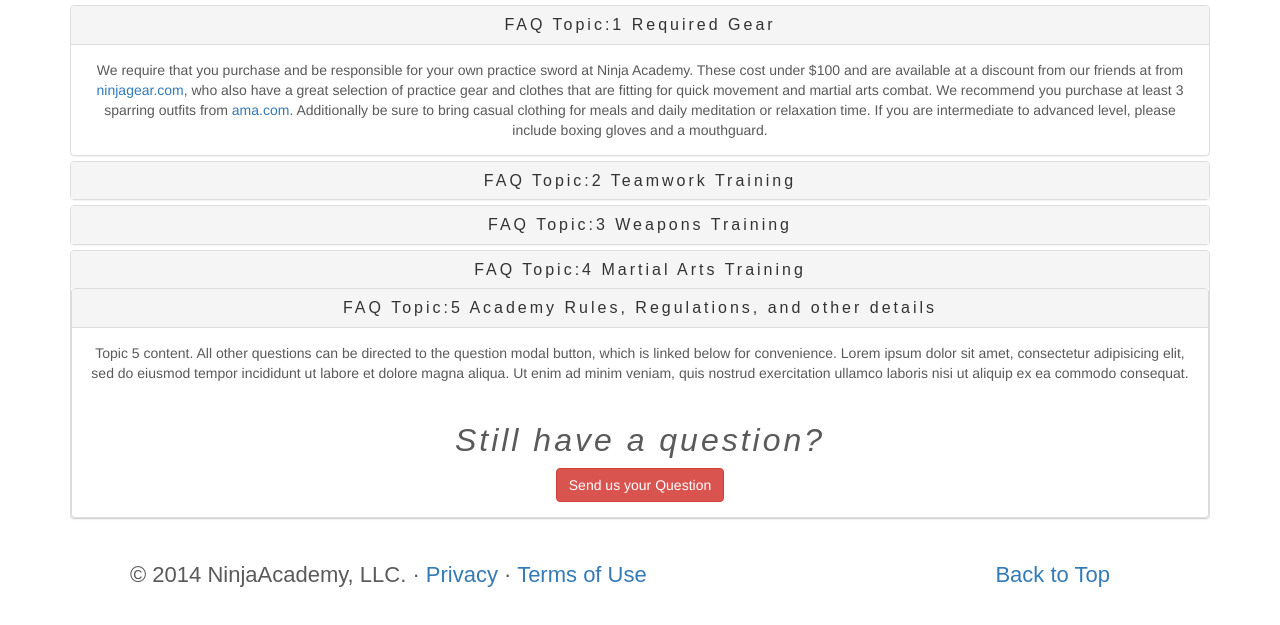
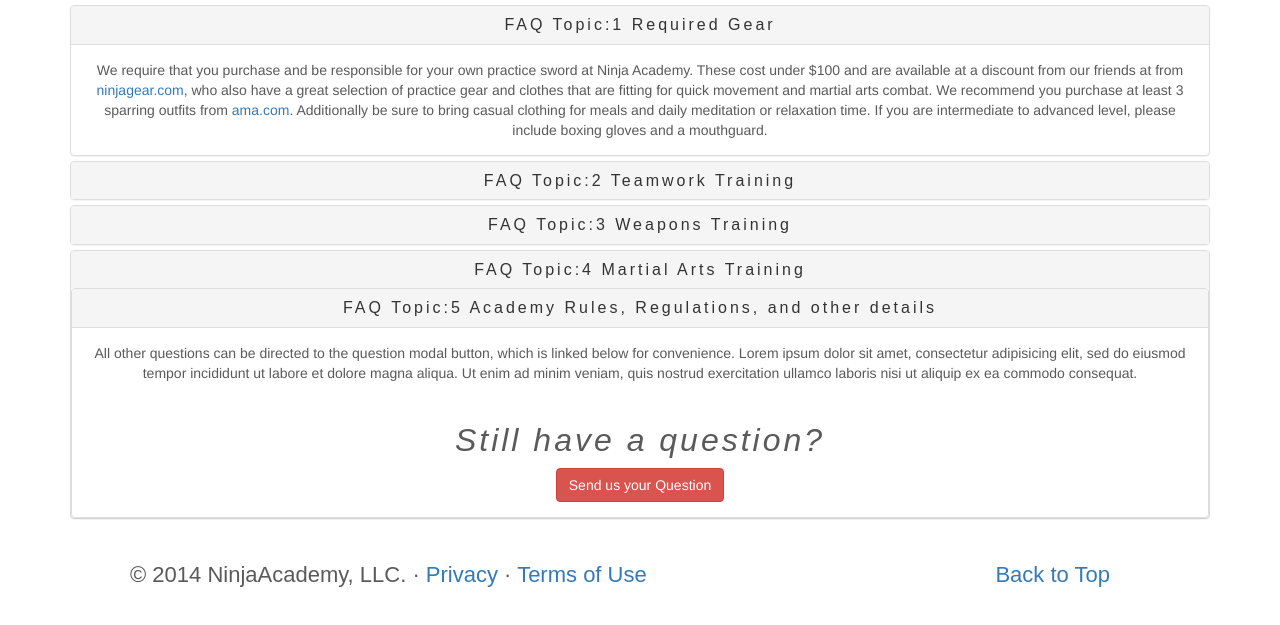
Before and after one commit to Yogibuff/Ninja-Academy, a plain HTML site: page faq.html in a window 1280 px wide. Shown: the part 609-1234 px from the top of the page. Drawn offline with nearby package versions, Linux system fonts and the light colour scheme; a web font is replaced by a local one.

Commit message:
finished type for faq, just working on the js

```diff
--- a/faq.html
+++ b/faq.html
@@ -113,7 +113,7 @@
                 </h4>
               </div>
               <div id="collapse5" class="panel-collapse collapse in"> <!-- remove 'in' to collapse on page load -->
-                <div class="panel-body">Topic 5 content. All other questions can be directed to the question modal button, which is linked below for convenience. Lorem ipsum dolor sit amet, consectetur adipisicing elit, sed do eiusmod tempor incididunt ut labore et dolore magna aliqua. Ut enim ad minim veniam, quis nostrud exercitation ullamco laboris nisi ut aliquip ex ea commodo consequat.
+                <div class="panel-body">All other questions can be directed to the question modal button, which is linked below for convenience. Lorem ipsum dolor sit amet, consectetur adipisicing elit, sed do eiusmod tempor incididunt ut labore et dolore magna aliqua. Ut enim ad minim veniam, quis nostrud exercitation ullamco laboris nisi ut aliquip ex ea commodo consequat.
                   <br><br>
                   <h2><i>Still have a question?</i></h2>
                   <button type="button" class="btn btn-danger btn-md" id="question-modal-button" data-toggle="modal" data-target="#question-Modal">Send us your Question</button>
```
